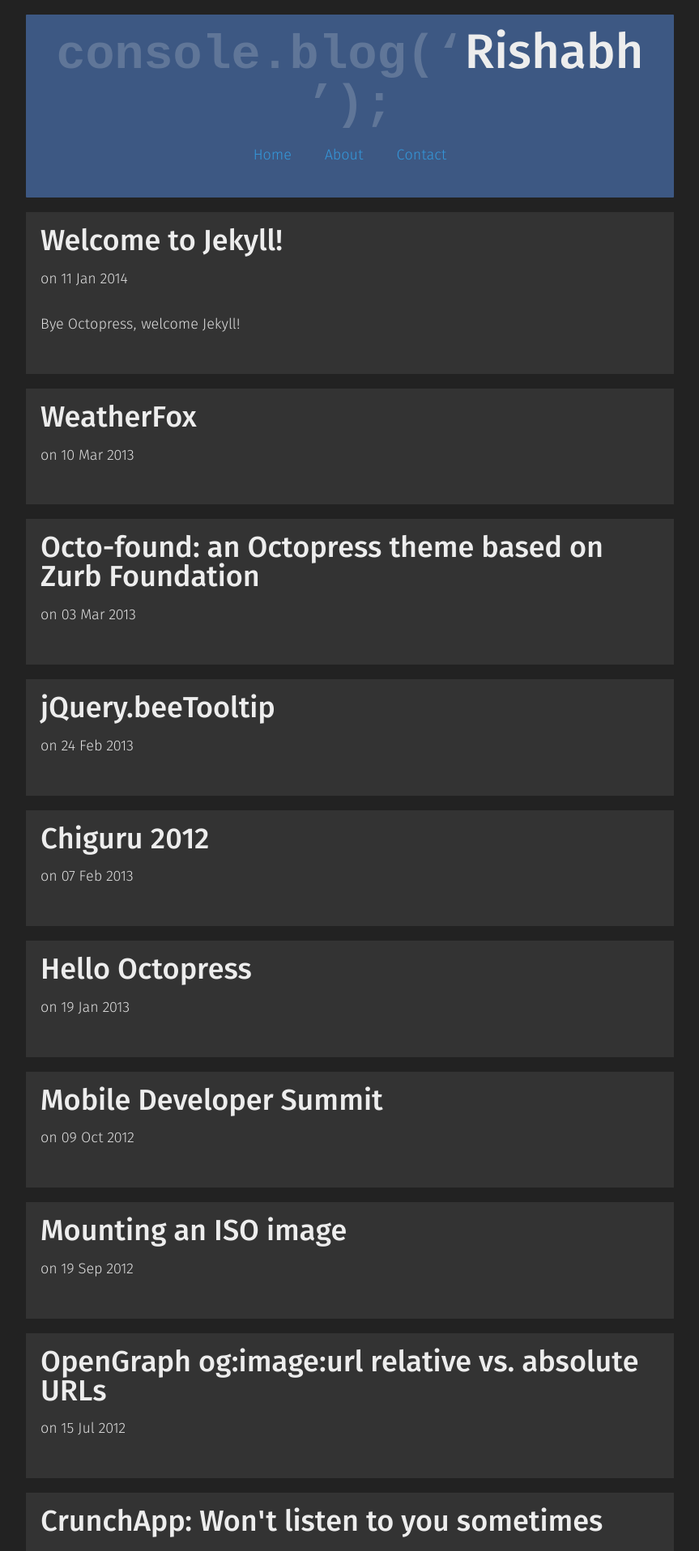
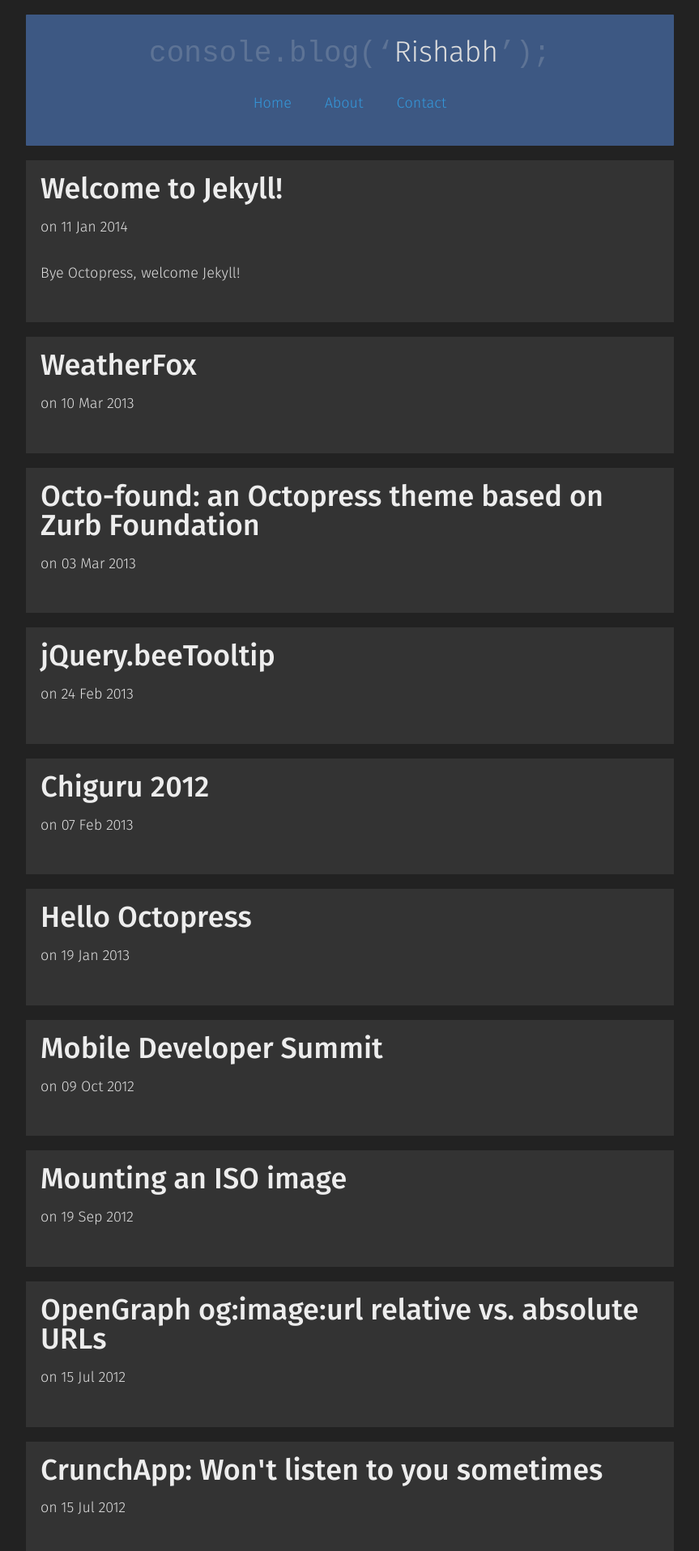
Before and after one commit to rishabh-ink/rishabhsrao.github.io, a Jekyll site: the page built from index.html, in a window 1280 px wide. Shown: the top 1916 px of the page at 81% size, without its empty margins (208-1071 px from the left). Built offline with Jekyll 4.4.1, drawn with Linux system fonts in a browser that asks for light colours; Markdown is read by kramdown in place of the engine named in the settings.

Commit message:
Removed h1.

```diff
--- a/_includes/header.html
+++ b/_includes/header.html
@@ -1,8 +1,8 @@
 <header class="banner">
   <div class="banner__title">
-    <h1 class="title__heading">
+    <p class="title__heading">
       <a class="title__link" href="/"><code>console.blog(&lsquo;</code>{{ site.title }}<code>&rsquo;);</code></a>
-    </h1>
+    </p>
   </div> <!-- /.banner__title -->
 
   <nav class="nav">
--- a/css/main.css
+++ b/css/main.css
@@ -549,7 +549,7 @@ h1, h2, h3, h4, h5, h6 {
 }
 
 /* line 578, ../lib/typeplate/scss/_typeplate.scss */
-.gamma, h3 {
+.gamma, h3, .title__heading {
   font-size: 36px;
   font-size: 2rem;
   margin-bottom: 0.825rem;
@@ -934,26 +934,26 @@ a:active {
   color: inherit;
 }
 
-/* line 21, ui/_banner.scss */
+/* line 24, ui/_banner.scss */
 .title__heading code {
   opacity: .2;
 }
 
-/* line 27, ui/_banner.scss */
+/* line 31, ui/_banner.scss */
 .title__heading,
 .nav__menu,
 .profile {
   text-align: center;
 }
 
-/* line 31, ui/_banner.scss */
+/* line 35, ui/_banner.scss */
 .menu__item {
   display: inline;
   margin-left: 1rem;
   margin-right: 1rem;
 }
 
-/* line 37, ui/_banner.scss */
+/* line 41, ui/_banner.scss */
 .profile__picture {
   background-image: url("../apple-touch-icon-precomposed.png");
   background-repeat: no-repeat;
@@ -967,13 +967,13 @@ a:active {
   border-radius: 76px;
 }
 
-/* line 46, ui/_banner.scss */
+/* line 50, ui/_banner.scss */
 .profile__description {
   font-style: italic;
 }
 
 /*ul*/
-/* line 55, ui/_banner.scss */
+/* line 59, ui/_banner.scss */
 .social__menu__item a {
   width: 2rem;
   height: 2rem;
@@ -985,17 +985,17 @@ a:active {
   text-align: left;
 }
 
-/* line 64, ui/_banner.scss */
+/* line 68, ui/_banner.scss */
 .social__menu__item--twitter a {
   background-image: url(../img/social-media/twitter.svg);
 }
 
-/* line 68, ui/_banner.scss */
+/* line 72, ui/_banner.scss */
 .social__menu__item--github a {
   background-image: url(../img/social-media/github.svg);
 }
 
-/* line 72, ui/_banner.scss */
+/* line 76, ui/_banner.scss */
 .social__menu__item--facebook a {
   background-image: url(../img/social-media/facebook.svg);
 }
```
Also changed, not shown: css/ui/_banner.scss (+6 -2 lines).
